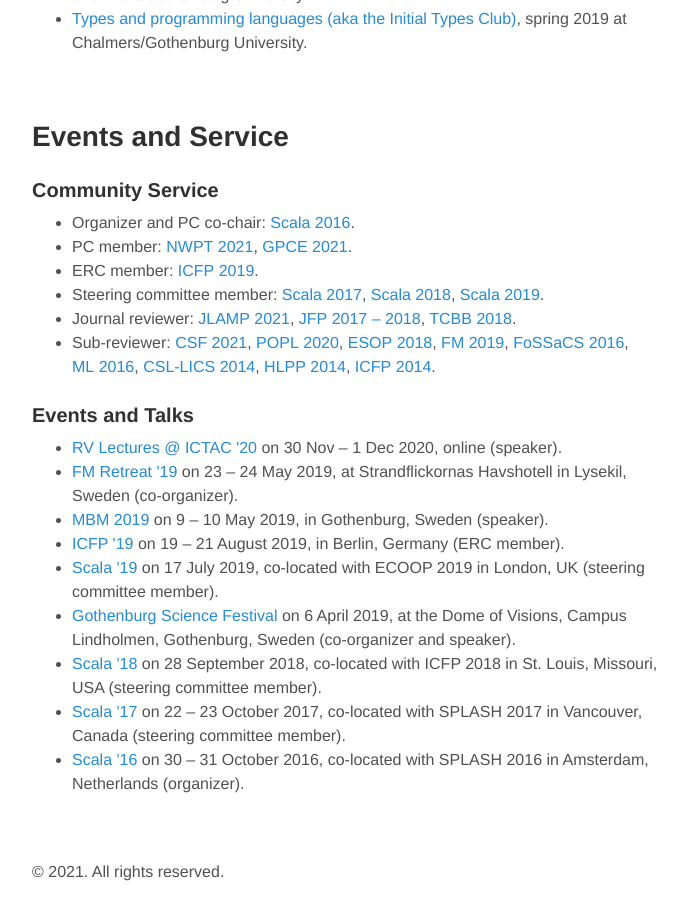
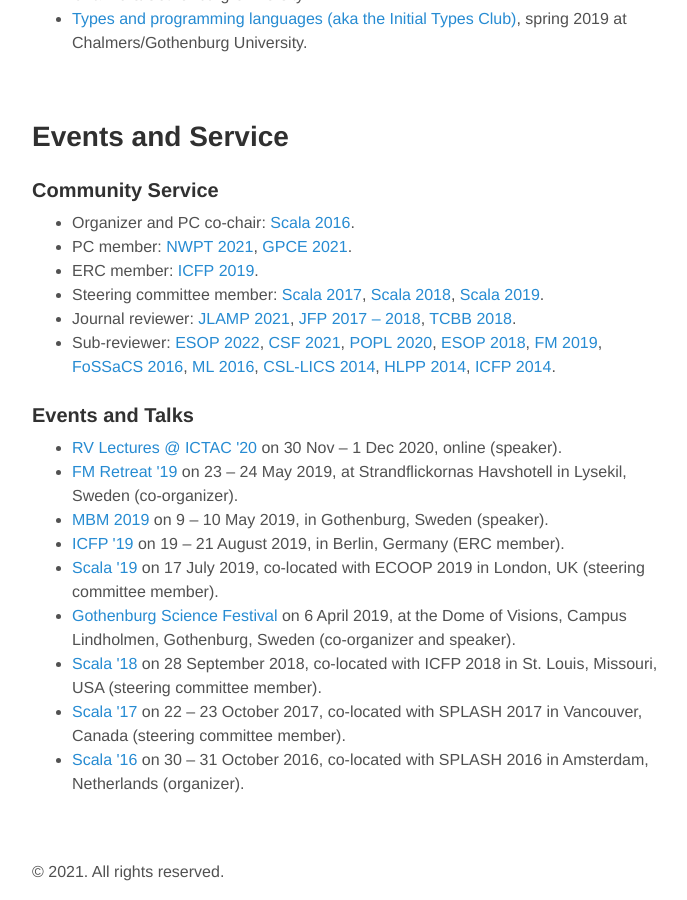
Before and after one commit to sstucki/sstucki.github.io, a Jekyll site: the page built from index.html, in a window 1280 px wide and 900 px high, scrolled down 2718 px. Shown: the whole window, without its empty margins (288-975 px from the left). Built offline with Jekyll 4.4.1, drawn with Linux system fonts in a browser that asks for light colours.

Commit message:
[ service ] add ESOP'22 sub-reviewing.

```diff
--- a/_data/service.yml
+++ b/_data/service.yml
@@ -59,6 +59,12 @@
   url: https://ieeexplore.ieee.org/xpl/aboutJournal.jsp?punumber=8857
   role: Journal reviewer
 
+- title: '31st European Symposium on Programming'
+  short: ESOP
+  year: 2022
+  url: https://etaps.org/2022/esop
+  role: Sub-reviewer
+
 - title: '34th IEEE Computer Security Foundations Symposium'
   short: CSF
   year: 2021
```
